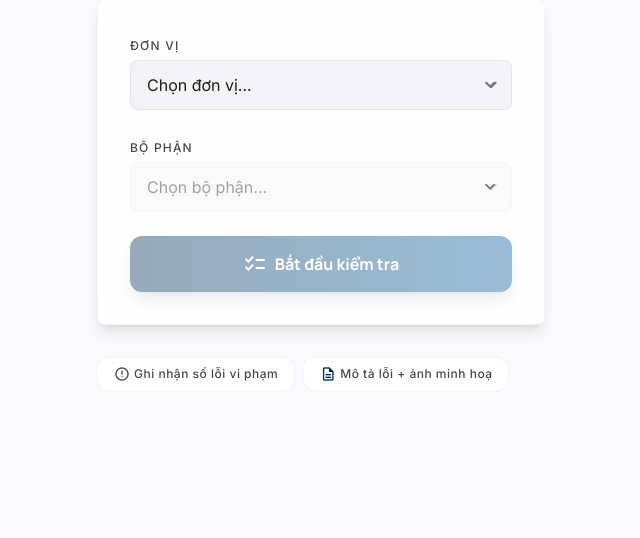
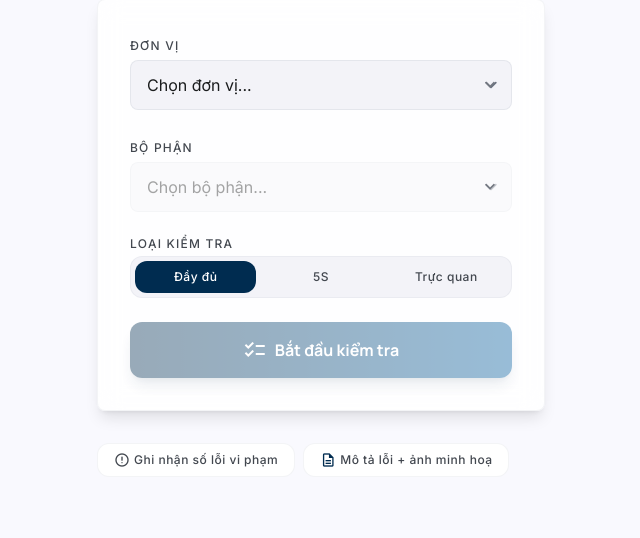
Before and after one commit to yuHM1512/general-dept, a Python web app: template templates/ia_new.html in a window 1280 px wide. Shown: the part 258-796 px from the top of the page, without its empty margins (319-959 px from the left). Before the commit the page ends 639 px from the top, so only its background shows below. Run offline with Jinja, Linux system fonts and the light colour scheme; the template is opened without the code that fills it, so the values that code supplies are empty; some libraries are stand-ins or nearby versions.

Commit message:
feat: add loai (type) selector to IA new form
Adds Đầy đủ / 5S / Trực quan toggle matching the OPEX form,
passing loai through checklist and submit routes.

Co-Authored-By: Claude Opus 4.6 <noreply@anthropic.com>

```diff
--- a/templates/ia_checklist.html
+++ b/templates/ia_checklist.html
@@ -3,7 +3,7 @@
 <head>
 <meta charset="utf-8"/>
 <meta content="width=device-width, initial-scale=1.0" name="viewport"/>
-<title>Kiểm tra nội bộ – {{ bo_phan.don_vi_ten }} {{ bo_phan.ten }}</title>
+<title>Kiểm tra nội bộ {{ loai_label }} – {{ bo_phan.don_vi_ten }} {{ bo_phan.ten }}</title>
 <script src="https://cdn.tailwindcss.com?plugins=forms"></script>
 <link href="https://fonts.googleapis.com/css2?family=Inter:wght@400;500;600&family=Manrope:wght@500;600;700&display=swap" rel="stylesheet"/>
 <link href="https://fonts.googleapis.com/css2?family=Material+Symbols+Outlined:wght,FILL@100..700,0..1&display=swap" rel="stylesheet"/>
@@ -66,7 +66,7 @@ tailwind.config = {
       <a href="/internal-audit/ia" class="material-symbols-outlined text-primary p-2 hover:bg-surface-container-high rounded-full transition-colors active:scale-95 duration-150">arrow_back</a>
       <div>
         <span class="font-label-md text-label-md text-on-surface-variant">{{ bo_phan.don_vi_ten }} • {{ bo_phan.ten }}</span>
-        <h1 class="text-[18px] md:text-[22px] font-headline-md font-bold text-primary tracking-tight">Kiểm tra nội bộ</h1>
+        <h1 class="text-[18px] md:text-[22px] font-headline-md font-bold text-primary tracking-tight">Kiểm tra nội bộ – {{ loai_label }}</h1>
       </div>
     </div>
     <div class="hidden md:flex flex-col items-end">
@@ -82,6 +82,7 @@ tailwind.config = {
 
 <form id="audit-form" method="POST" action="/internal-audit/ia/submit" enctype="multipart/form-data">
   <input type="hidden" name="bo_phan_id" value="{{ bo_phan.id }}">
+  <input type="hidden" name="loai" value="{{ loai }}">
 
   <main class="max-w-4xl mx-auto px-4 md:px-margin py-lg pb-40">
 
--- a/templates/ia_new.html
+++ b/templates/ia_new.html
@@ -34,6 +34,8 @@ tailwind.config = {
   .material-symbols-outlined{font-variation-settings:'FILL' 0,'wght' 400,'GRAD' 0,'opsz' 24}
   .glass-card{background:rgba(255,255,255,.85);backdrop-filter:blur(12px)}
   select{appearance:none;-webkit-appearance:none}
+  .tab-active  {background:#002c50;color:#fff}
+  .tab-inactive{background:transparent;color:#42474f}
   ::-webkit-scrollbar{width:4px}
   ::-webkit-scrollbar-thumb{background:#C1C7D2;border-radius:10px}
 </style>
@@ -81,6 +83,15 @@ tailwind.config = {
       </div>
     </div>
 
+    <div class="space-y-xs">
+      <p class="font-label-md text-label-md text-on-surface-variant uppercase tracking-widest">Loại kiểm tra</p>
+      <div class="flex bg-surface-container-low rounded-full p-1 border border-outline-variant/20 gap-1" role="group">
+        <button type="button" data-loai="DAY_DU" onclick="selectLoai(this)" class="loai-tab flex-1 py-2 rounded-full font-label-md text-label-md text-[13px] transition-all tab-active">Đầy đủ</button>
+        <button type="button" data-loai="5S" onclick="selectLoai(this)" class="loai-tab flex-1 py-2 rounded-full font-label-md text-label-md text-[13px] transition-all tab-inactive">5S</button>
+        <button type="button" data-loai="TRUC_QUAN" onclick="selectLoai(this)" class="loai-tab flex-1 py-2 rounded-full font-label-md text-label-md text-[13px] transition-all tab-inactive">Trực quan</button>
+      </div>
+    </div>
+
     <button id="start-btn" disabled onclick="startAudit()" class="w-full flex items-center justify-center gap-sm bg-gradient-to-r from-primary to-primary-container text-on-primary px-lg py-4 rounded-full font-headline-md font-bold text-[16px] shadow-lg shadow-primary/20 active:scale-95 transition-all disabled:opacity-40 disabled:cursor-not-allowed disabled:active:scale-100">
       <span class="material-symbols-outlined">checklist</span>
       Bắt đầu kiểm tra
@@ -101,6 +112,15 @@ tailwind.config = {
 
 <script>
 const ORG = {{ org | tojson }};
+let selectedLoai = 'DAY_DU';
+
+function selectLoai(btn) {
+  document.querySelectorAll('.loai-tab').forEach(b => {
+    b.classList.remove('tab-active'); b.classList.add('tab-inactive');
+  });
+  btn.classList.remove('tab-inactive'); btn.classList.add('tab-active');
+  selectedLoai = btn.dataset.loai;
+}
 
 document.getElementById('don_vi_select').addEventListener('change', function() {
   const bpSel = document.getElementById('bo_phan_select');
@@ -123,7 +143,7 @@ document.getElementById('bo_phan_select').addEventListener('change', function()
 function startAudit() {
   const bpId = document.getElementById('bo_phan_select').value;
   if (!bpId) return;
-  window.location.href = '/internal-audit/ia/checklist?bo_phan_id=' + bpId;
+  window.location.href = '/internal-audit/ia/checklist?bo_phan_id=' + bpId + '&loai=' + selectedLoai;
 }
 </script>
 </body>
```
Also changed, not shown: app/main.py (+8 -2 lines).
